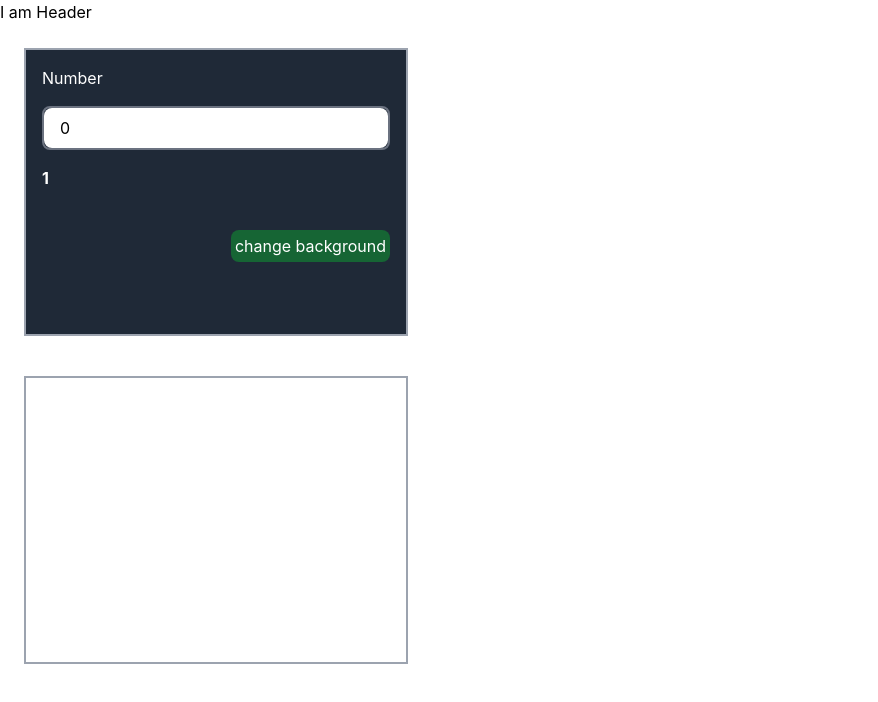
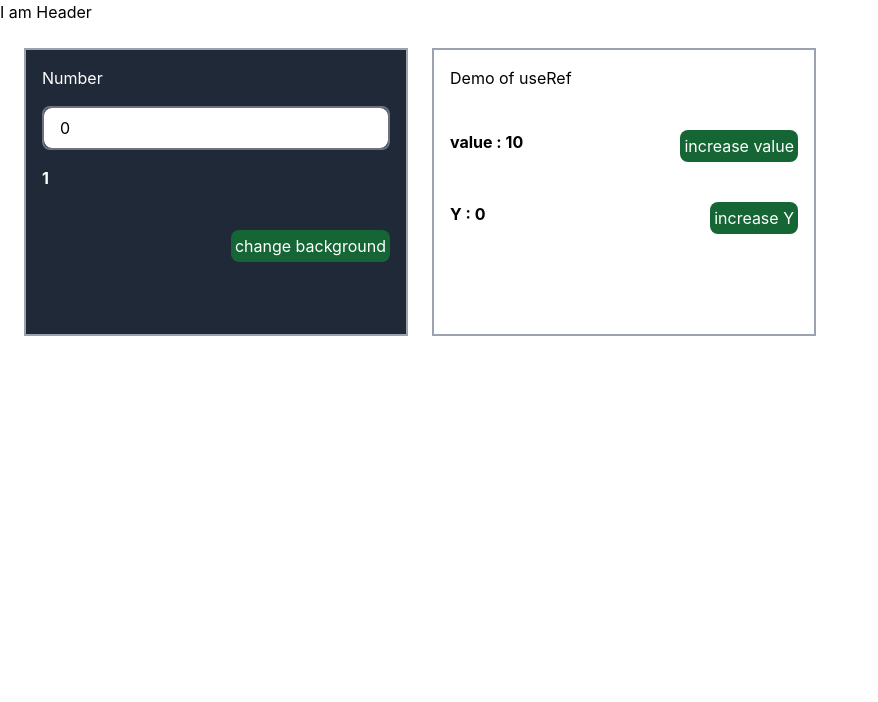
Before and after one commit to ragini743/react-hooks, a React (Create React App) app: page /demo in a window 1280 px wide. Shown: the top 702 px of the page, without its empty margins (0-878 px from the left). Built offline with nearby package versions, Linux system fonts and the light colour scheme.

Commit message:
find diff between state hooks and normal js variables

```diff
--- a/src/App.js
+++ b/src/App.js
@@ -21,7 +21,7 @@ export const appRouter = createBrowserRouter([
 
 function App() {
   return (
-    <div className="App">
+    <div className="App relative">
     <Header />
     <RouterProvider router={appRouter} />
     </div>
--- a/src/component/Demo.js
+++ b/src/component/Demo.js
@@ -17,7 +17,7 @@ const Demo = () => {
   console.log("prime")
 
   return (
-    <div className={'mt-6 ml-6 border-2 border-gray-400 h-72 w-[30%] p-4 '+ (isDarkTheme&& "bg-gray-800 text-white")}>
+    <div className={'mt-6 ml-6 border-2 border-gray-400 h-72 w-[30%] p-4 inline-block '+ (isDarkTheme&& "bg-gray-800 text-white")}>
 
       <label>
         Number
--- a/src/component/Demo2.js
+++ b/src/component/Demo2.js
@@ -1,11 +1,33 @@
-import React from 'react'
+import React, { useState } from "react";
 
 const Demo2 = () => {
+  const [y, setY] = useState(0);
+  let x = 10;
   return (
-    <div className='border-gray-400 border-2 w-[30%] h-72 ml-6 mt-10'>
+    <div className="border-gray-400 border-2 w-[30%] h-72 ml-6 mt-6 inline-block absolute p-4">
+      Demo of useRef
+      {/* normal using javascript variable */}
+      <div className="flex mt-10 justify-between">
+        <h1 className="font-bold">value : {x}</h1>
+        <div
+          className=" text-right rounded-lg "
+          onClick={() => {(x = x + 1); console.log(x)}}
+        >
+          <button className="bg-green-800 text-white p-1 rounded-lg">
+            increase value
+          </button>
+        </div>
+      </div>
+      <div className="flex mt-10 justify-between">
+        <h1 className="font-bold">Y : {y}</h1>
+        <div className=" rounded-lg " onClick={() => setY(y + 1)}>
+          <button className="bg-green-800 text-white p-1 rounded-lg">
+            increase Y
+          </button>
+        </div>
+      </div>
+    </div>
+  );
+};
 
-    </div>
-  )
-}
-
-export default Demo2
+export default Demo2;
```
